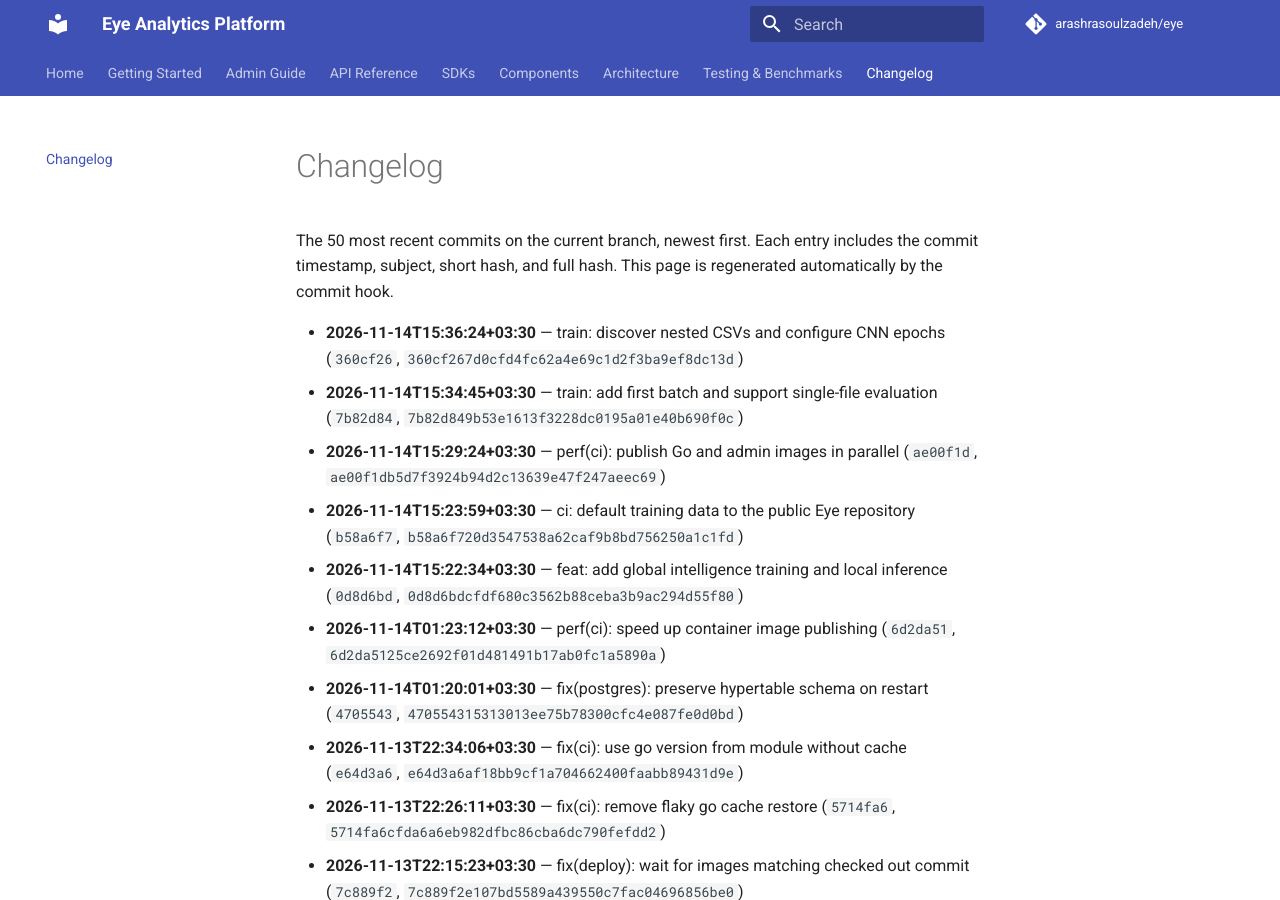
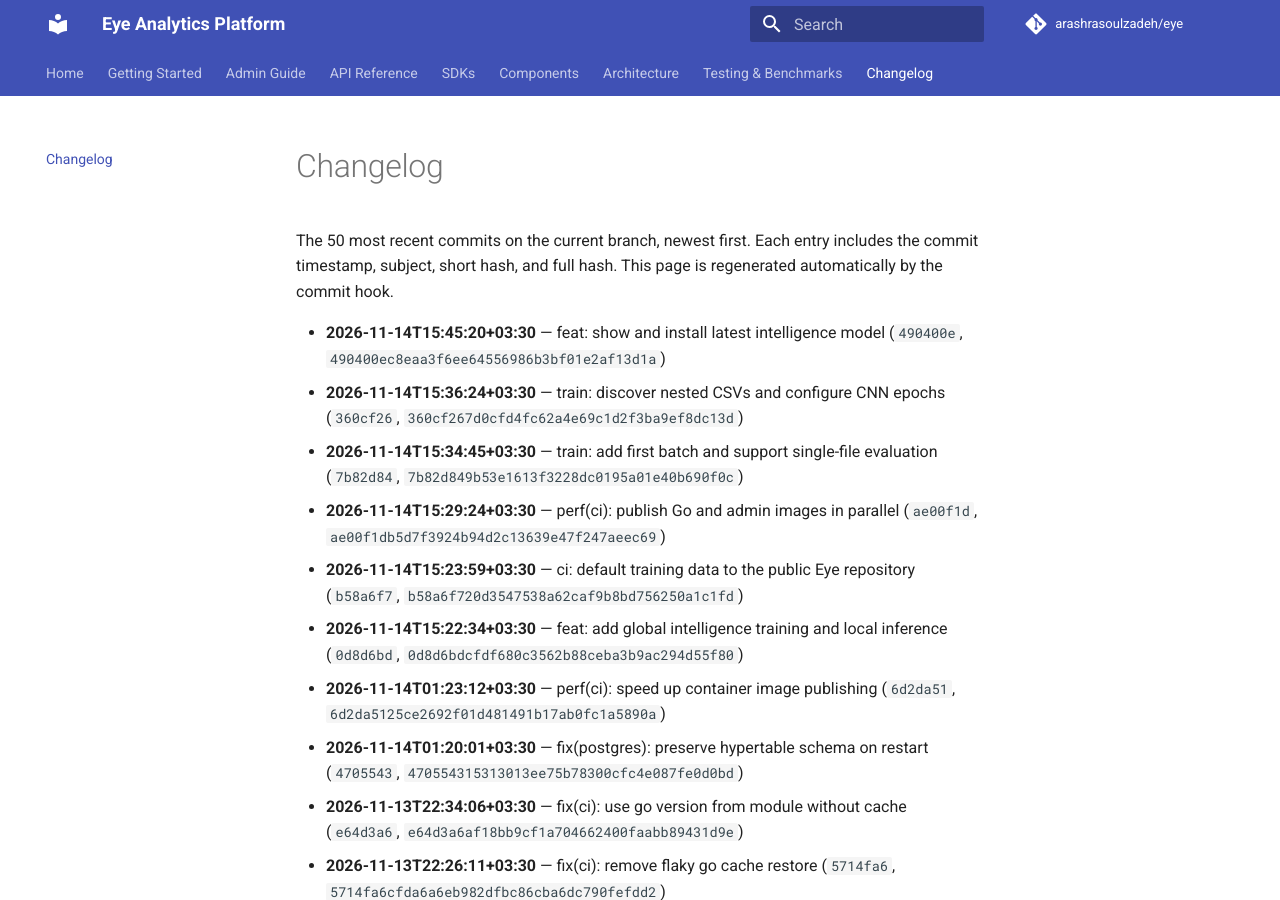
Before and after one commit to arashrasoulzadeh/eye, an MkDocs documentation site: the page built from docs/changelog.md, in a window 1280 px wide and 900 px high. Built offline with MkDocs 1.6.1 and Material for MkDocs 9.7.7, drawn with Linux system fonts in a browser that asks for light colours; comment, search, counter and statistics services are not loaded; some of the changed text lies outside the part shown.

Commit message:
train: add November 14 intelligence batch

```diff
--- a/docs/changelog.md
+++ b/docs/changelog.md
@@ -2,6 +2,7 @@
 
 The 50 most recent commits on the current branch, newest first. Each entry includes the commit timestamp, subject, short hash, and full hash. This page is regenerated automatically by the commit hook.
 
+- **2026-11-14T15:45:20+03:30** — feat: show and install latest intelligence model (`490400e`, `490400ec8eaa3f6ee64556986b3bf01e2af13d1a`)
 - **2026-11-14T15:36:24+03:30** — train: discover nested CSVs and configure CNN epochs (`360cf26`, `360cf267d0cfd4fc62a4e69c1d2f3ba9ef8dc13d`)
 - **2026-11-14T15:34:45+03:30** — train: add first batch and support single-file evaluation (`7b82d84`, `7b82d849b53e1613f3228dc0195a01e40b690f0c`)
 - **2026-11-14T15:29:24+03:30** — perf(ci): publish Go and admin images in parallel (`ae00f1d`, `ae00f1db5d7f3924b94d2c13639e47f247aeec69`)
```
Also changed, not shown: other parts of docs/changelog.md (+0 -1 lines), 1 other file.
